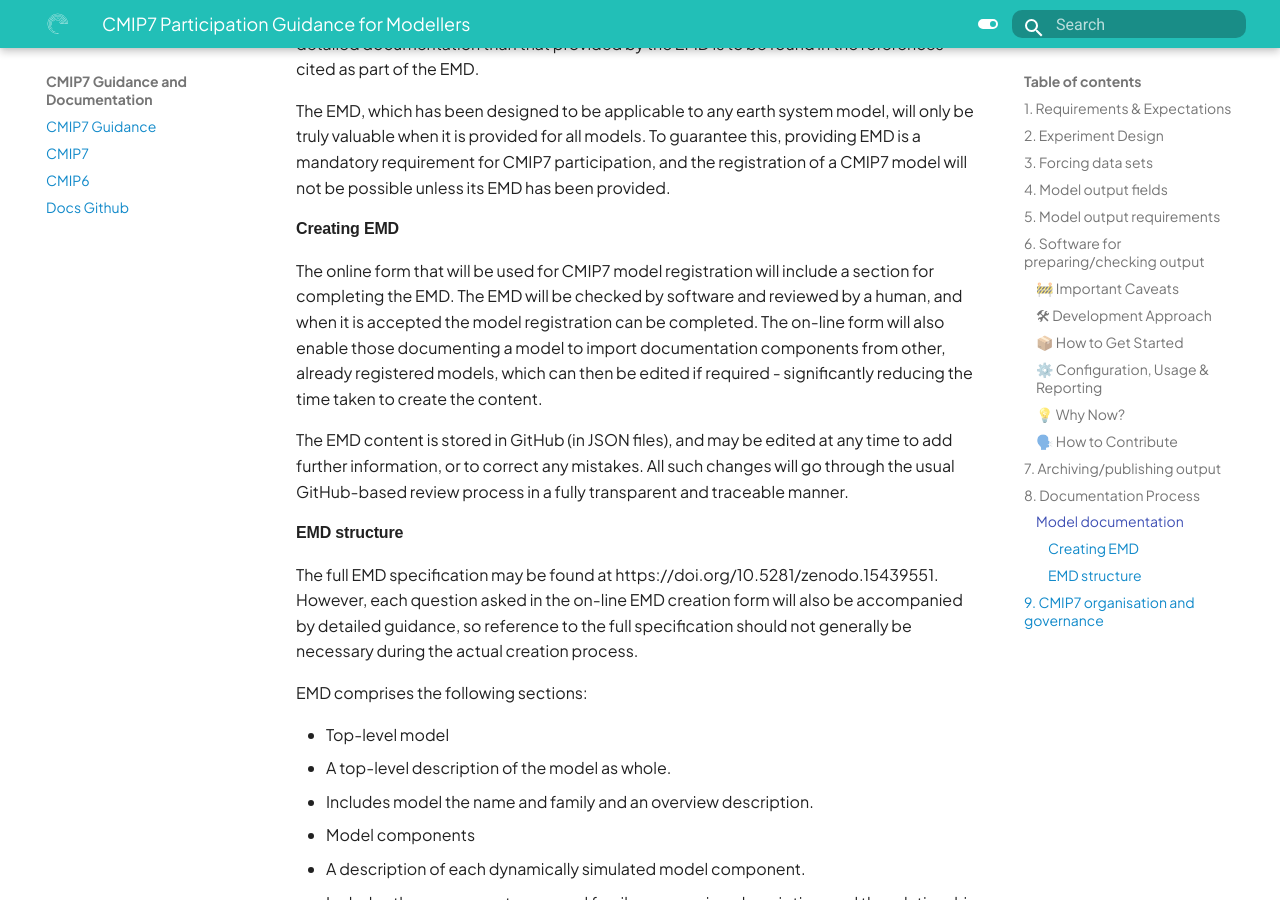
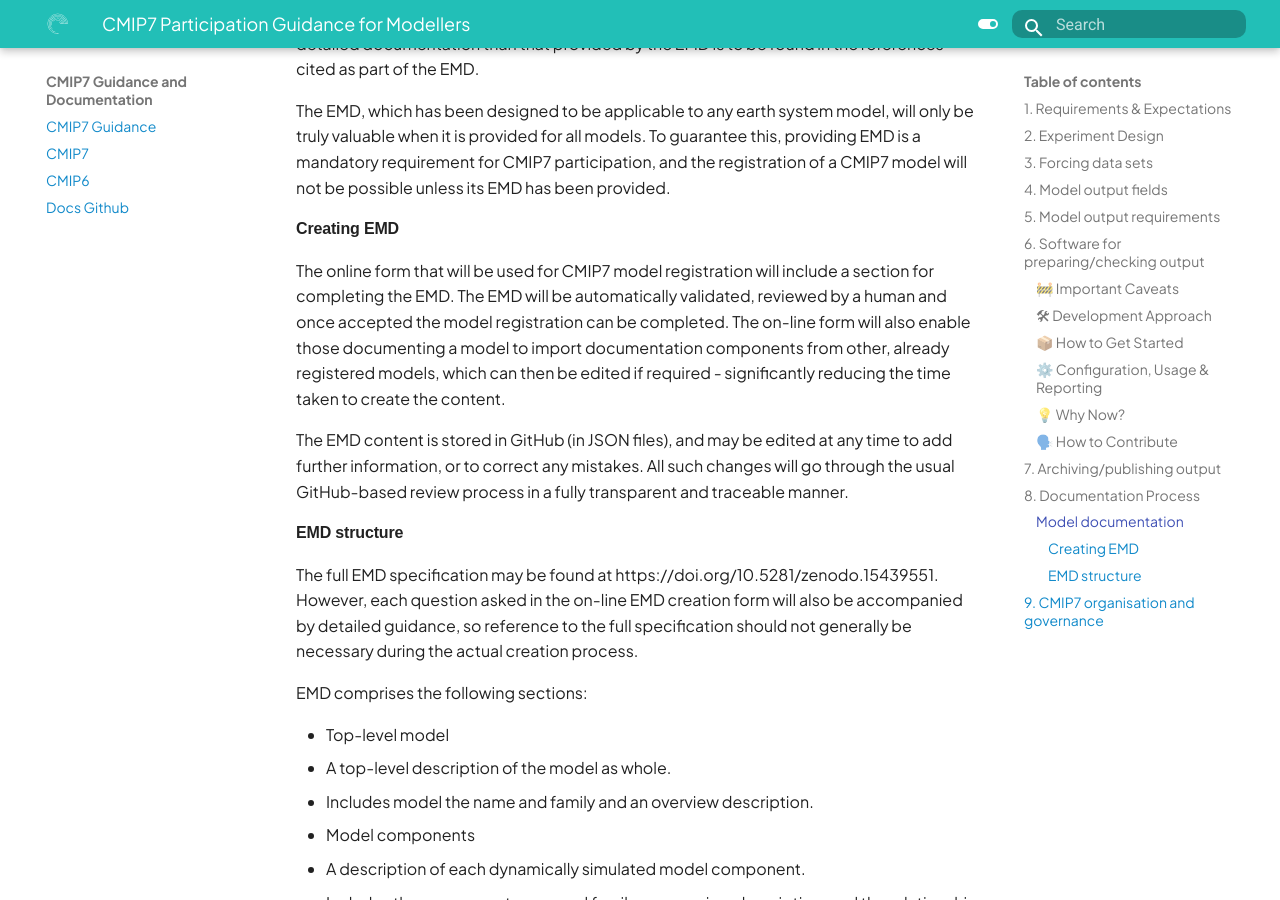
Before and after one commit to WCRP-CMIP/cmip7-guidance, an MkDocs documentation site: the page built from docs/CMIP7/guidance_for_modellers.md, in a window 1280 px wide and 900 px high, scrolled down 3342 px. Built offline with MkDocs 1.6.1 and Material for MkDocs 9.7.7, drawn with Linux system fonts in a browser that asks for light colours; some web fonts are replaced.

Commit message:
Update docs/CMIP7/guidance_for_modellers.md
Co-authored-by: Matthew Mizielinski <matthew.mizielinski@metoffice.gov.uk>

```diff
--- a/docs/CMIP7/guidance_for_modellers.md
+++ b/docs/CMIP7/guidance_for_modellers.md
@@ -98,7 +98,7 @@
 #### Creating EMD
 
 The online form that will be used for CMIP7 model registration will include a section for completing the EMD.
-The EMD will be checked by software and reviewed by a human, and when it is accepted the model registration can be completed.
+The EMD will be automatically validated, reviewed by a human and once accepted the model registration can be completed.
 The on-line form will also enable those documenting a model to import documentation components from other, already registered models, which can then be edited if required - significantly reducing the time taken to create the content.
 
 The EMD content is stored in GitHub (in JSON files), and may be edited at any time to add further information, or to correct any mistakes. All such changes will go through the usual GitHub-based review process in a  fully transparent and traceable manner.
```
